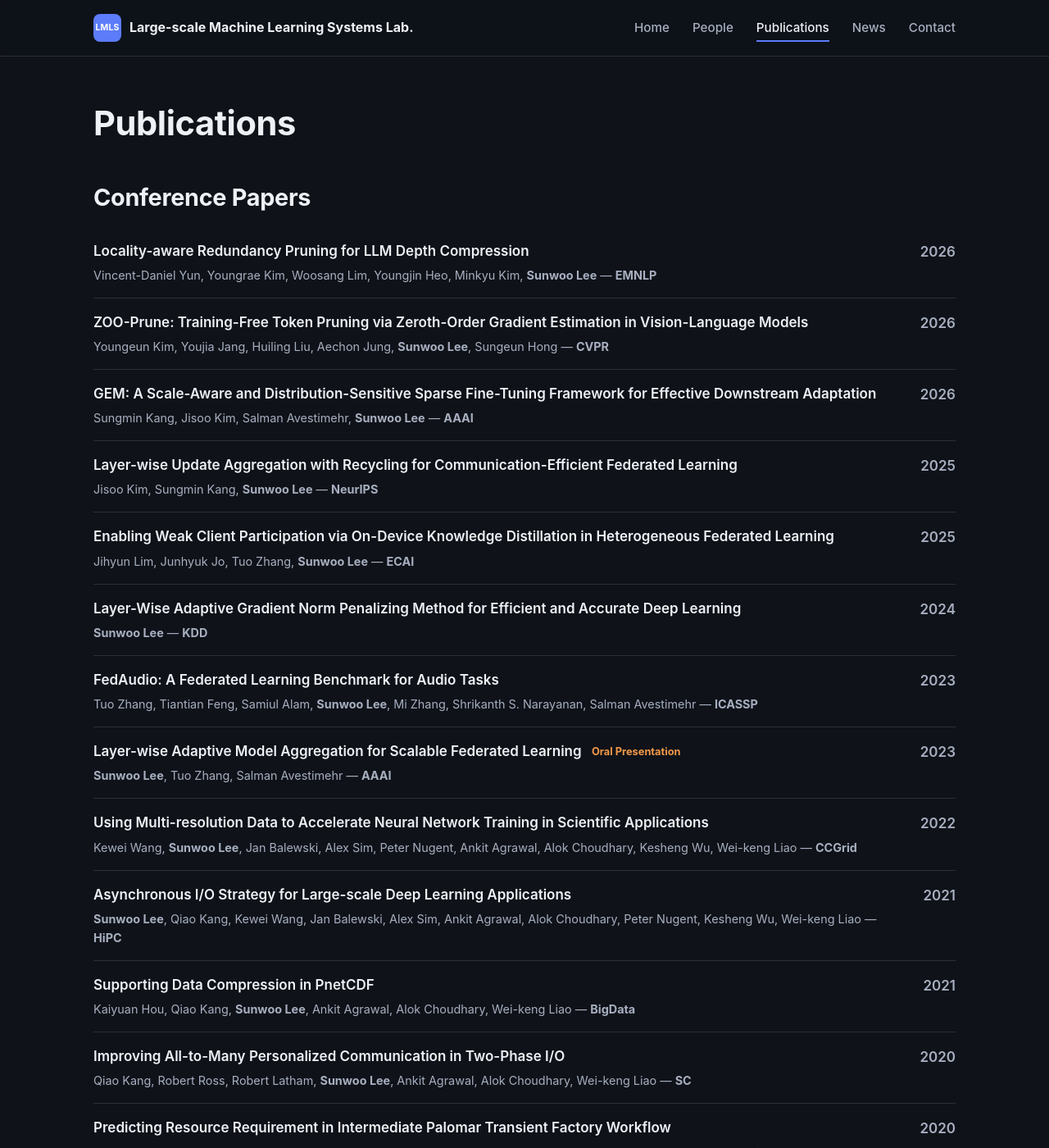
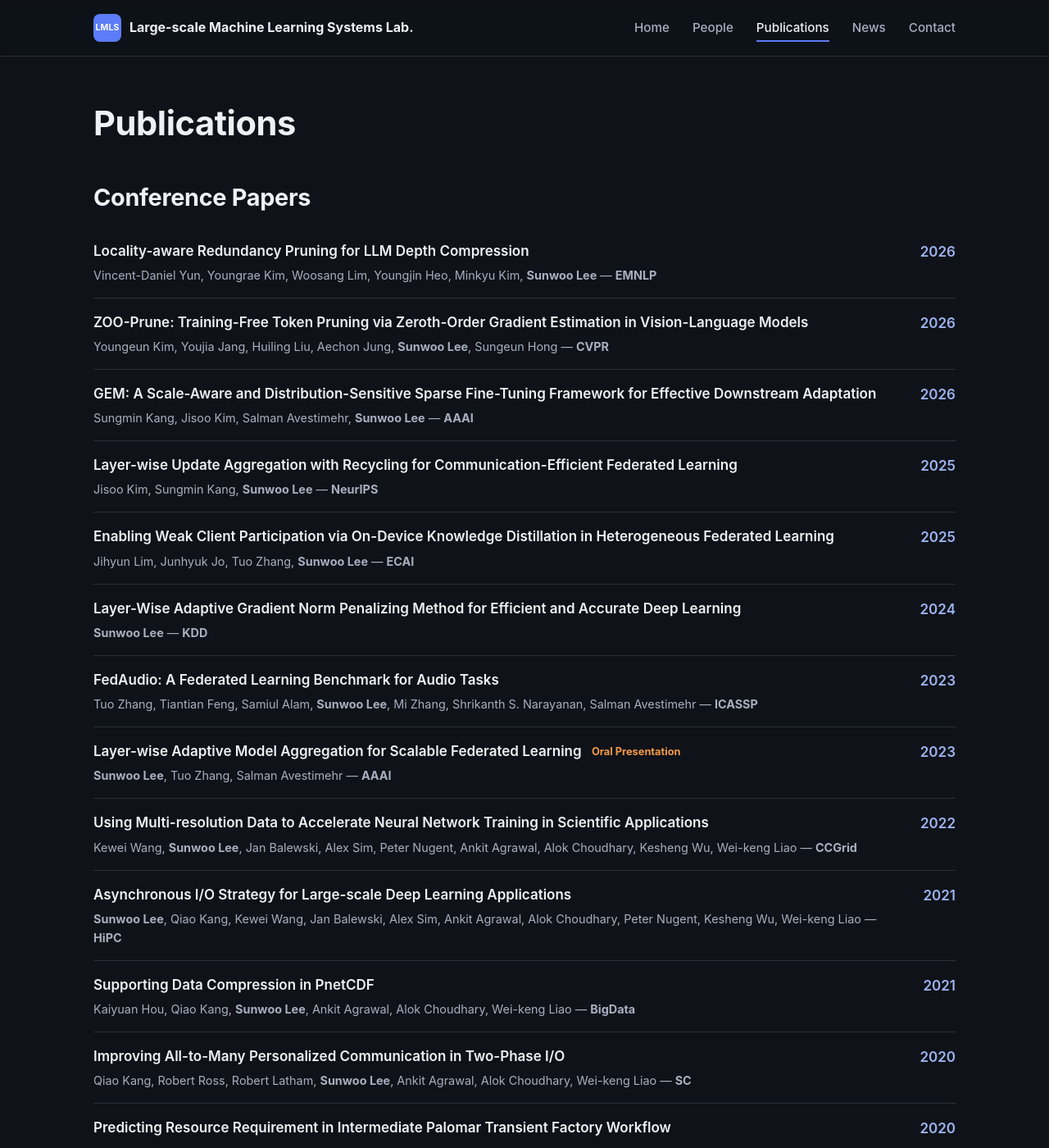
Before and after one commit to LMLS-Lab/lmls-lab.github.io, a Jekyll site: the page built from publications.md, in a window 1280 px wide and 1400 px high. Shown: the whole window at 82% size. Built offline with Jekyll 4.4.1, drawn with Linux system fonts in a browser that asks for light colours.

Commit message:
Changed font colors.

```diff
--- a/assets/css/style.scss
+++ b/assets/css/style.scss
@@ -14,6 +14,7 @@
   --color-brand: #5c7cfa;
   --color-brand-dark: #7c96ff;
   --color-brand-soft: #1a2340;
+  --color-year: #9db4f0;
   --color-note: #f2994a;
   --radius: 10px;
   --max-width: 1100px;
@@ -375,7 +376,7 @@ img { max-width: 100%; display: block; }
 }
 .publication-list__year {
   flex-shrink: 0;
-  color: var(--color-ink-soft);
+  color: var(--color-year);
   font-weight: 600;
   white-space: nowrap;
   padding-top: 1px;
```
